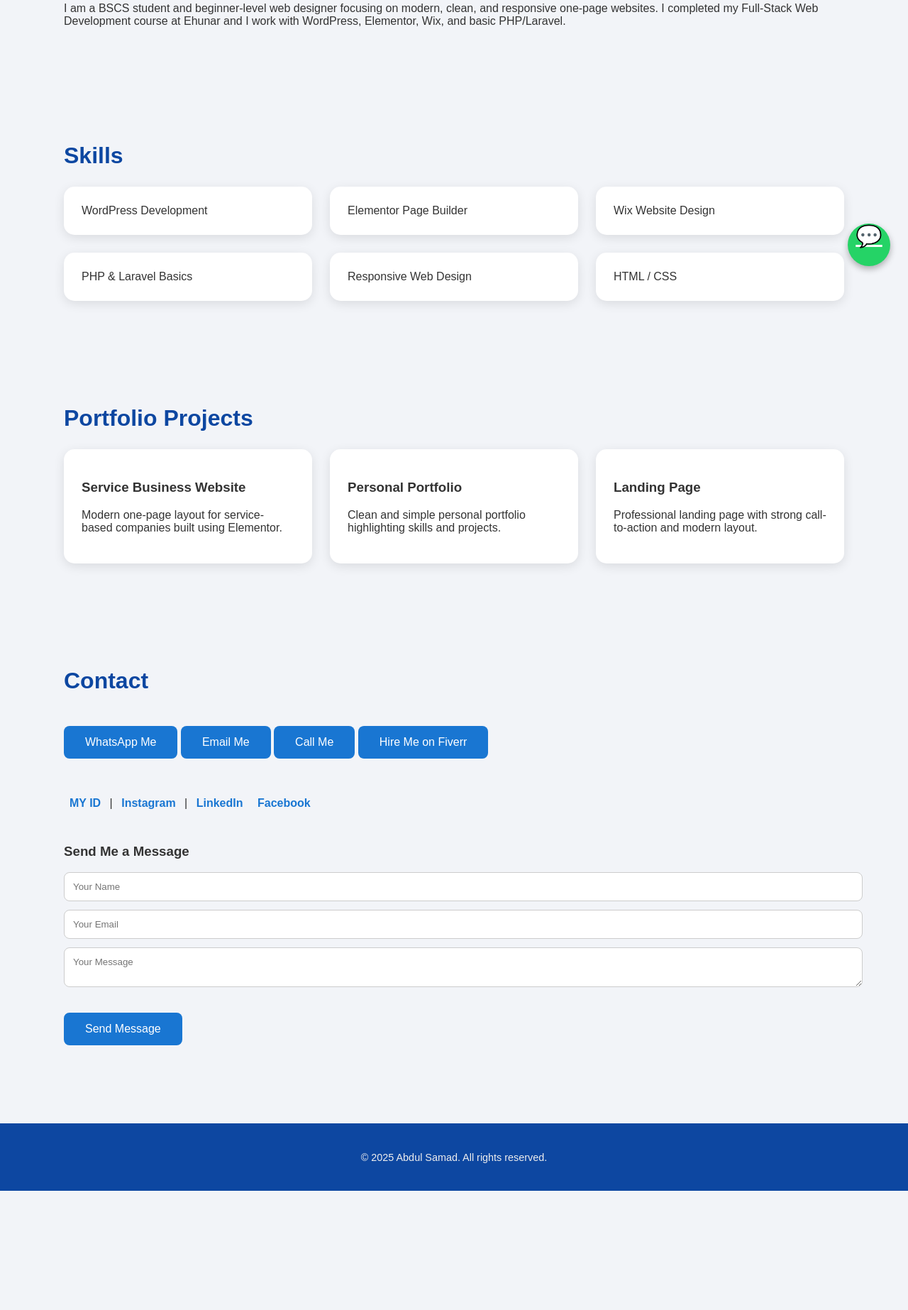
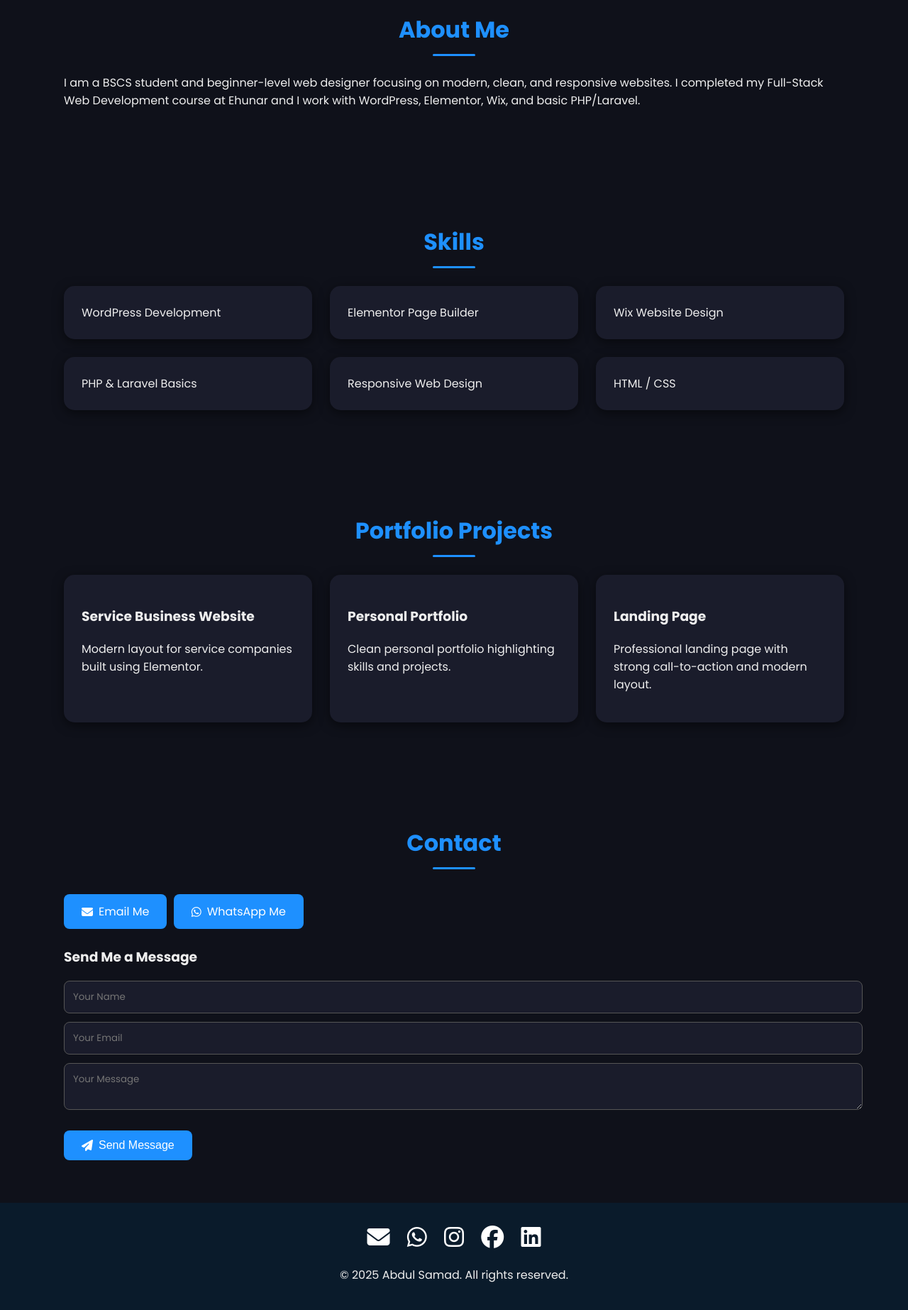
Before and after one commit to abdul-samad-yousafzai/portfolio, a plain HTML site: page index.html in a window 1280 px wide. Shown: the part 400-2246 px from the top of the page at 71% size. Before the commit the page ends 2078 px from the top, so only its background shows below. Drawn offline with Linux system fonts and the light colour scheme.

Commit message:
Updated portfolio with full contact section and buttons

```diff
--- a/index.html
+++ b/index.html
@@ -4,142 +4,181 @@
 <meta charset="UTF-8" />
 <meta name="viewport" content="width=device-width, initial-scale=1.0" />
 <title>Abdul Samad - Portfolio</title>
+
+<link href="https://fonts.googleapis.com/css2?family=Poppins:wght@400;600;700&display=swap" rel="stylesheet">
+
+<!-- FontAwesome CDN -->
+<link rel="stylesheet" href="https://cdnjs.cloudflare.com/ajax/libs/font-awesome/6.5.0/css/all.min.css">
+
 <style>
 body {
     margin: 0;
     font-family: "Poppins", sans-serif;
-            background: #f2f4f8;
-            color: #333;
+    background: #0f111a;
+    color: #eee;
+    scroll-behavior: smooth;
 }
+
+/* -------------------- PREMIUM HEADER -------------------- */
 header {
-            background: linear-gradient(135deg, #0d47a1, #1976d2);
-            color: #fff;
-            padding: 80px 20px;
+    background: linear-gradient(135deg, #0a0f1e, #132b4f, #0b1224);
+    padding: 90px 20px;
     text-align: center;
+    color: white;
+    animation: fadeHeader 1.5s ease-in-out;
 }
+
 header h1 {
     margin: 0;
-            font-size: 3rem;
-            font-weight: 700;
+    font-size: 3.5rem;
+    font-weight: 800;
+    background: linear-gradient(90deg, #1e90ff, #00eaff, #6eb6ff);
+    -webkit-background-clip: text;
+    -webkit-text-fill-color: transparent;
+    letter-spacing: 2px;
+    text-shadow: 0px 0px 25px rgba(0, 153, 255, 0.45);
+    animation: glowName 3s infinite alternate;
 }
+
 header p {
-            margin: 15px 0 0;
+    margin-top: 15px;
     font-size: 1.3rem;
-            opacity: 0.9;
+    color: #d7e6ff;
 }
+
+@keyframes glowName {
+    from { text-shadow: 0 0 15px rgba(0, 153, 255, 0.25); }
+    to { text-shadow: 0 0 30px rgba(0, 255, 255, 0.55); }
+}
+
+@keyframes fadeHeader {
+    from { opacity: 0; transform: translateY(-20px); }
+    to { opacity: 1; transform: translateY(0); }
+}
+
+/* -------------------- SECTIONS -------------------- */
 .section {
     padding: 60px 20px;
     max-width: 1100px;
     margin: auto;
+    animation: fadeIn 1s ease-in;
 }
+
 h2 {
     font-size: 2rem;
     margin-bottom: 25px;
-            color: #0d47a1;
+    color: #1e90ff;
+    text-align: center;
 }
+
+h2::after {
+    content: '';
+    display: block;
+    width: 60px;
+    height: 3px;
+    background: #1e90ff;
+    margin: 10px auto 0;
+    border-radius: 2px;
+}
+
+/* -------------------- CARDS -------------------- */
 .skills-list, .project-list {
     display: grid;
     grid-template-columns: repeat(auto-fit, minmax(260px, 1fr));
     gap: 25px;
 }
+
 .card {
-            background: #fff;
+    background: #1a1c2b;
     padding: 25px;
     border-radius: 15px;
-            box-shadow: 0 4px 15px rgba(0,0,0,0.1);
-            transition: 0.3s ease;
-        }
-        .card:hover {
-            transform: translateY(-5px);
-            box-shadow: 0 8px 25px rgba(0,0,0,0.15);
-        }
-        footer {
-            background: #0d47a1;
-            color: #eee;
-            text-align: center;
-            padding: 25px;
-            margin-top: 50px;
-            font-size: 0.9rem;
+    box-shadow: 0 4px 15px rgba(0,0,0,0.5);
+    transition: 0.4s ease;
 }
 
-        /* Buttons */
+.card:hover {
+    transform: translateY(-10px) scale(1.05);
+    box-shadow: 0 12px 25px rgba(0,0,0,0.7), 0 0 15px #1e90ff inset;
+}
+
+/* -------------------- BUTTONS -------------------- */
 a.button, button.button {
-            display: inline-block;
-            padding: 14px 30px;
-            background: #1976d2;
+    display: inline-flex;
+    align-items: center;
+    gap: 8px;
+    padding: 12px 25px;
+    background: #1e90ff;
     color: #fff;
     text-decoration: none;
     border-radius: 8px;
-            margin-top: 20px;
+    margin: 10px 5px 0 0;
     font-size: 1rem;
-            transition: 0.3s ease;
+    transition: 0.4s ease;
     border: none;
     cursor: pointer;
 }
+
 a.button:hover, button.button:hover {
-            background: #0d47a1;
+    background: #0d3c78;
+    box-shadow: 0 0 15px #1e90ff, 0 0 25px #00ffff inset;
 }
 
-        /* Social links */
-        .social a {
-            margin: 0 8px;
-            text-decoration: none;
-            color: #1976d2;
-            font-weight: 600;
-        }
-        .social a:hover {
-            text-decoration: underline;
-        }
-
-        /* Contact Form */
+/* -------------------- FORM -------------------- */
 input, textarea {
     width: 100%;
     padding: 12px;
     margin-bottom: 12px;
     border-radius: 8px;
-            border: 1px solid #ccc;
+    border: 1px solid #555;
+    background: #1a1c2b;
+    color: #eee;
     font-family: inherit;
 }
 
-        /* Floating WhatsApp Button */
-        .whatsapp-float {
-            position: fixed;
-            width: 60px;
-            height: 60px;
-            bottom: 25px;
-            right: 25px;
-            background-color: #25d366;
-            color: white;
-            border-radius: 50%;
+input:focus, textarea:focus {
+    border-color: #1e90ff;
+    box-shadow: 0 0 8px #1e90ff;
+    outline: none;
+}
+
+/* -------------------- FOOTER -------------------- */
+footer {
+    background: #0a1b2b;
+    color: #eee;
     text-align: center;
-            font-size: 30px;
-            box-shadow: 0 4px 10px rgba(0,0,0,0.3);
-            z-index: 1000;
+    padding: 25px;
 }
-        .whatsapp-icon {
-            margin-top: 15px;
+
+.social a {
+    margin: 0 10px;
+    color: #fff;
+    font-size: 2rem;
+    transition: 0.3s ease;
+}
+
+.social a:hover {
+    color: #1e90ff;
+    transform: scale(1.2);
+}
+
+@keyframes fadeIn {
+    from {opacity: 0; transform: translateY(20px);}
+    to {opacity: 1; transform: translateY(0);}
 }
 </style>
 </head>
 <body>
 
-    <!-- HEADER -->
 <header>
     <h1>Abdul Samad</h1>
-        <p>Web Designer • WordPress & Elementor • PHP Laravel Learner</p>
+    <p>Web Designer • WordPress | Elementor | PHP Laravel Learner</p>
 </header>
 
-    <!-- ABOUT -->
 <section class="section" id="about">
     <h2>About Me</h2>
-        <p>
-            I am a BSCS student and beginner-level web designer focusing on modern,
-            clean, and responsive one-page websites. I completed my Full-Stack Web Development
-            course at Ehunar and I work with WordPress, Elementor, Wix, and basic PHP/Laravel.
-        </p>
+    <p>I am a BSCS student and beginner-level web designer focusing on modern, clean, and responsive websites. I completed my Full-Stack Web Development course at Ehunar and I work with WordPress, Elementor, Wix, and basic PHP/Laravel.</p>
 </section>
 
-    <!-- SKILLS -->
 <section class="section" id="skills">
     <h2>Skills</h2>
     <div class="skills-list">
@@ -152,17 +191,16 @@
     </div>
 </section>
 
-    <!-- PROJECTS -->
 <section class="section" id="projects">
     <h2>Portfolio Projects</h2>
     <div class="project-list">
         <div class="card">
             <h3>Service Business Website</h3>
-                <p>Modern one-page layout for service-based companies built using Elementor.</p>
+            <p>Modern layout for service companies built using Elementor.</p>
         </div>
         <div class="card">
             <h3>Personal Portfolio</h3>
-                <p>Clean and simple personal portfolio highlighting skills and projects.</p>
+            <p>Clean personal portfolio highlighting skills and projects.</p>
         </div>
         <div class="card">
             <h3>Landing Page</h3>
@@ -171,49 +209,36 @@
     </div>
 </section>
 
-    <!-- CONTACT -->
 <section class="section" id="contact">
     <h2>Contact</h2>
 
-        <!-- Buttons -->
-        <a href="https://wa.me/923339596024" class="button" target="_blank">WhatsApp Me</a>
-        <a href="mailto:abdulsamadyousafzi@gmail.com" class="button">Email Me</a>
-        <a href="tel:03339596024" class="button">Call Me</a>
-        <a href="https://www.fiverr.com/samad_yousafzai" class="button" target="_blank">Hire Me on Fiverr</a>
+    <a href="mailto:abdulsamadyousafzi@gmail.com" class="button">
+        <i class="fas fa-envelope"></i> Email Me
+    </a>
 
-        <br><br>
+    <a href="https://wa.me/923339596024" class="button" target="_blank">
+        <i class="fab fa-whatsapp"></i> WhatsApp Me
+    </a>
 
-
-        <br><br>
-
-        <!-- Social Icons -->
-        <div class="social">
-            <a href="http://abdulsamadyousafzai.link/" target="_blank">MY ID</a> |
-            <a href="https://www.instagram.com/abdul_samad_yousafzai?igsh=ZGo1dmIwbDdwbXRv" target="_blank">Instagram</a> |
-            <a href="https://www.linkedin.com/in/abdul-samad-yousafzai/" target="_blank">LinkedIn</a>
-            <a href="https://www.facebook.com/share/17p9pkxBHb/" target="_blank">Facebook</a>
-        </div>
-
-        <br>
-
-        <!-- Contact Form -->
-        <form action="mailto:abdulsamadyousafzi@gmail.com" method="POST" enctype="text/plain" style="margin-top:30px;">
+    <form action="https://formspree.io/f/myzqaykb" method="POST" style="margin-top:25px;">
         <h3>Send Me a Message</h3>
         <input type="text" name="name" placeholder="Your Name" required>
         <input type="email" name="email" placeholder="Your Email" required>
         <textarea name="message" placeholder="Your Message" required></textarea>
-            <button type="submit" class="button">Send Message</button>
+        <button type="submit" class="button"><i class="fas fa-paper-plane"></i> Send Message</button>
     </form>
 </section>
 
 <footer>
+    <div class="social">
+        <a href="mailto:abdulsamadyousafzi@gmail.com"><i class="fas fa-envelope"></i></a>
+        <a href="https://wa.me/923339596024" target="_blank"><i class="fab fa-whatsapp"></i></a>
+        <a href="https://www.instagram.com/abdul_samad_yousafzai" target="_blank"><i class="fab fa-instagram"></i></a>
+        <a href="https://www.facebook.com/abdulsamadyousafzi" target="_blank"><i class="fab fa-facebook"></i></a>
+        <a href="https://www.linkedin.com/in/abdul-samad-yousafzai/" target="_blank"><i class="fab fa-linkedin"></i></a>
+    </div>
     <p>© 2025 Abdul Samad. All rights reserved.</p>
 </footer>
 
-    <!-- WhatsApp Floating Button -->
-    <a href="https://wa.me/923339596024" class="whatsapp-float" target="_blank">
-        <span class="whatsapp-icon">💬</span>
-    </a>
-
 </body>
 </html>
```
Lines whose indentation alone changed are shown as unchanged.
